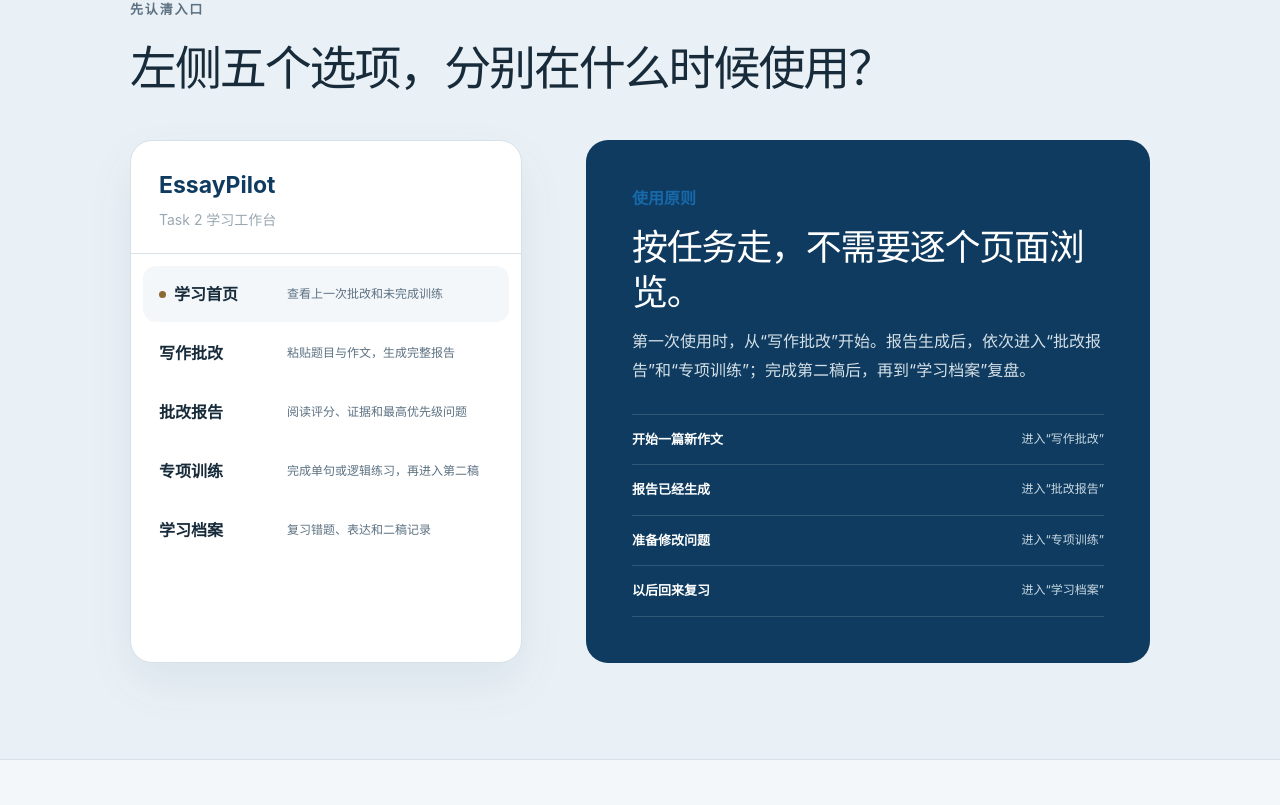
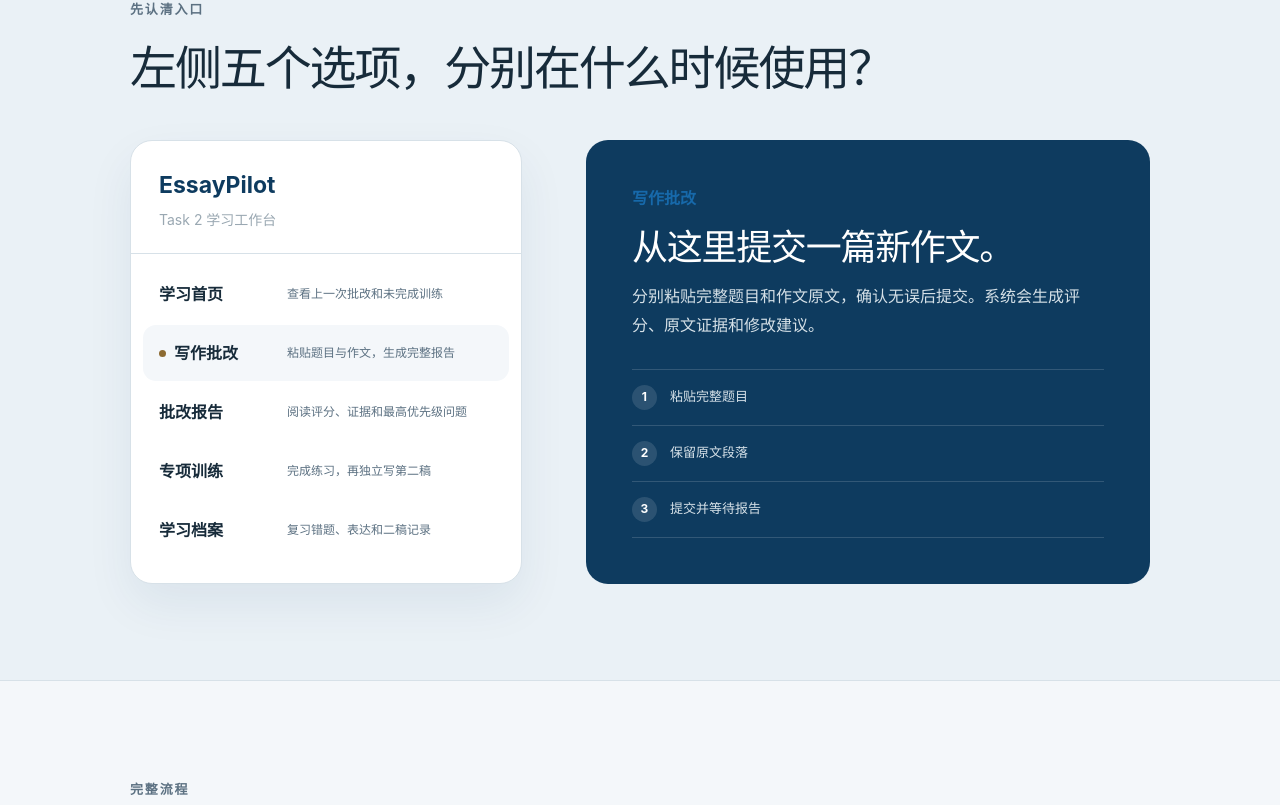
Before and after one commit to tornado266/EssayPilot-SEO, a Next.js app: page /methodology in a window 1280 px wide. Shown: the part 795-1600 px from the top of the page. Built offline with nearby package versions, Linux system fonts and the light colour scheme.

Commit message:
Refine methodology tutorial flow

```diff
--- a/app/globals.css
+++ b/app/globals.css
@@ -296,19 +296,20 @@
 .workspace-guide__brand strong { color: var(--navy); font-size: 23px; }
 .workspace-guide__brand span { color: #9aa8b2; font-size: 14px; }
 .workspace-guide__nav { display: grid; padding: 12px; }
-.workspace-guide__nav a { display: grid; grid-template-columns: 112px 1fr; gap: 16px; align-items: center; padding: 16px; border-radius: 13px; color: var(--ink); text-decoration: none; }
-.workspace-guide__nav a + a { margin-top: 3px; }
-.workspace-guide__nav a:hover, .workspace-guide__nav a.is-active { background: var(--mist); }
-.workspace-guide__nav a.is-active > span::before { content: ""; display: inline-block; width: 7px; height: 7px; margin-right: 8px; border-radius: 50%; background: #8c6a31; vertical-align: 2px; }
+.workspace-guide__nav button { display: grid; grid-template-columns: 112px 1fr; gap: 16px; align-items: center; width: 100%; padding: 16px; border: 0; border-radius: 13px; background: transparent; color: var(--ink); font: inherit; text-align: left; cursor: pointer; }
+.workspace-guide__nav button + button { margin-top: 3px; }
+.workspace-guide__nav button:hover, .workspace-guide__nav button:focus-visible, .workspace-guide__nav button.is-active { background: var(--mist); }
+.workspace-guide__nav button:focus-visible { outline: 2px solid var(--blue); outline-offset: -2px; }
+.workspace-guide__nav button.is-active > span::before { content: ""; display: inline-block; width: 7px; height: 7px; margin-right: 8px; border-radius: 50%; background: #8c6a31; vertical-align: 2px; }
 .workspace-guide__nav span { font-weight: 780; }
 .workspace-guide__nav small { color: var(--muted); font-size: 12px; line-height: 1.55; }
 .workspace-guide__notes { padding: clamp(28px, 4vw, 46px); border-radius: 22px; background: var(--navy); color: white; }
 .workspace-guide__notes h3 { margin: 15px 0 12px; color: white; font-size: clamp(26px, 3vw, 36px); line-height: 1.25; letter-spacing: -.035em; }
 .workspace-guide__notes > p { margin: 0; color: #d5e0e7; line-height: 1.85; }
 .workspace-guide__notes ol { display: grid; gap: 0; padding: 0; margin: 28px 0 0; list-style: none; border-top: 1px solid rgba(255,255,255,.15); }
-.workspace-guide__notes li { display: flex; justify-content: space-between; gap: 20px; padding: 15px 0; border-bottom: 1px solid rgba(255,255,255,.15); }
-.workspace-guide__notes li b { font-size: 13px; }
-.workspace-guide__notes li span { color: #c9d8e2; font-size: 12px; text-align: right; }
+.workspace-guide__notes li { display: flex; align-items: center; gap: 13px; padding: 15px 0; border-bottom: 1px solid rgba(255,255,255,.15); }
+.workspace-guide__notes li b { display: grid; flex: 0 0 25px; place-items: center; width: 25px; height: 25px; border-radius: 50%; background: rgba(255,255,255,.12); font-size: 12px; }
+.workspace-guide__notes li span { color: #d6e1e8; font-size: 13px; }
 
 @media (max-width: 900px) {
   nav { display: none; }
@@ -357,7 +358,7 @@
   .bottom-cta { padding: 32px 25px; }
   .bottom-cta .button { width: 100%; }
   .tutorial-option-action .button { width: 100%; }
-  .workspace-guide__nav a { grid-template-columns: 1fr; gap: 5px; }
+  .workspace-guide__nav button { grid-template-columns: 1fr; gap: 5px; }
   .workspace-guide__notes li { align-items: flex-start; flex-direction: column; gap: 5px; }
   .workspace-guide__notes li span { text-align: left; }
   .guide-grid { grid-template-columns: 1fr; }
--- a/app/methodology/page.tsx
+++ b/app/methodology/page.tsx
@@ -1,18 +1,10 @@
 import type { Metadata } from "next";
 import Link from "next/link";
 import { BottomCta, ContentHero, ContentSection } from "../_components/content-page";
+import { WorkspaceGuide } from "./workspace-guide";
 
 const canonicalUrl = "https://essaypilot.cn/methodology";
-const appUrl = "https://xbz4ydgw2t6cm2ytkh79vq.streamlit.app/";
 const expressionLibraryUrl = "https://xbz4ydgw2t6cm2ytkh79vq.streamlit.app/?page=growth";
-
-const workspaceSections = [
-  ["学习首页", "查看上一次批改和未完成训练", "home"],
-  ["写作批改", "粘贴题目与作文，生成完整报告", "write"],
-  ["批改报告", "阅读评分、证据和最高优先级问题", "report"],
-  ["专项训练", "完成单句或逻辑练习，再进入第二稿", "training"],
-  ["学习档案", "复习错题、表达和二稿记录", "growth"],
-] as const;
 
 export const metadata: Metadata = {
   title: "EssayPilot新手教程｜六步完成作文批改与二稿训练",
@@ -57,39 +49,7 @@
       />
 
       <ContentSection kicker="先认清入口" title="左侧五个选项，分别在什么时候使用？" muted>
-        <div className="workspace-guide">
-          <div className="workspace-guide__rail" aria-label="EssayPilot 学习工作台导航示意">
-            <div className="workspace-guide__brand">
-              <strong>EssayPilot</strong>
-              <span>Task 2 学习工作台</span>
-            </div>
-            <div className="workspace-guide__nav" role="navigation" aria-label="训练工具页面说明">
-              {workspaceSections.map(([label, description, page], index) => (
-                <a
-                  className={index === 0 ? "is-active" : ""}
-                  href={`${appUrl}?page=${page}`}
-                  target="_blank"
-                  rel="noreferrer"
-                  key={page}
-                >
-                  <span>{label}</span>
-                  <small>{description}</small>
-                </a>
-              ))}
-            </div>
-          </div>
-          <div className="workspace-guide__notes">
-            <span className="band-label">使用原则</span>
-            <h3>按任务走，不需要逐个页面浏览。</h3>
-            <p>第一次使用时，从“写作批改”开始。报告生成后，依次进入“批改报告”和“专项训练”；完成第二稿后，再到“学习档案”复盘。</p>
-            <ol>
-              <li><b>开始一篇新作文</b><span>进入“写作批改”</span></li>
-              <li><b>报告已经生成</b><span>进入“批改报告”</span></li>
-              <li><b>准备修改问题</b><span>进入“专项训练”</span></li>
-              <li><b>以后回来复习</b><span>进入“学习档案”</span></li>
-            </ol>
-          </div>
-        </div>
+        <WorkspaceGuide />
       </ContentSection>
 
       <ContentSection kicker="完整流程" title="从第一步开始，依次完成。">
@@ -101,26 +61,6 @@
             </li>
           ))}
         </ol>
-      </ContentSection>
-
-      <ContentSection kicker="可选复习" title="完成主流程后，还可以继续做两件事" muted>
-        <div className="related-grid related-grid-two">
-          <article className="related-card">
-            <span>学习档案</span>
-            <h3>复习自己的错题</h3>
-            <p>批改中的典型句子会进入学习档案，方便以后继续检查和复习。</p>
-          </article>
-          <article className="related-card">
-            <span>表达库</span>
-            <h3>练习可迁移表达</h3>
-            <p>从本篇作文或题材精选中选 1 个表达，用自己的意思造句，并在下一篇作文中再次使用。</p>
-          </article>
-        </div>
-        <div className="tutorial-option-action">
-          <a className="button button-secondary" href={expressionLibraryUrl} target="_blank" rel="noreferrer">
-            打开表达库 <span aria-hidden="true">↗</span>
-          </a>
-        </div>
       </ContentSection>
 
       <ContentSection kicker="报告阅读顺序" title="报告生成后，只按这个顺序看。" muted>
@@ -144,6 +84,26 @@
         </div>
       </ContentSection>
 
+      <ContentSection kicker="可选复习" title="完成主流程后，还可以继续做两件事" muted>
+        <div className="related-grid related-grid-two">
+          <article className="related-card">
+            <span>学习档案</span>
+            <h3>复习自己的错题</h3>
+            <p>批改中的典型句子会进入学习档案，方便以后继续检查和复习。</p>
+          </article>
+          <article className="related-card">
+            <span>表达库</span>
+            <h3>练习可迁移表达</h3>
+            <p>从本篇作文或题材精选中选 1 个表达，用自己的意思造句，并在下一篇作文中再次使用。</p>
+          </article>
+        </div>
+        <div className="tutorial-option-action">
+          <a className="button button-secondary" href={expressionLibraryUrl} target="_blank" rel="noreferrer">
+            打开表达库 <span aria-hidden="true">↗</span>
+          </a>
+        </div>
+      </ContentSection>
+
       <BottomCta
         title="准备好题目和初稿，就可以开始。"
         text="提交初稿后，跟随报告完成一次训练，再独立写出第二稿。"
--- /dev/null
+++ b/app/methodology/workspace-guide.tsx
@@ -0,0 +1,89 @@
+"use client";
+
+import { useState } from "react";
+
+const sections = [
+  {
+    key: "home",
+    label: "学习首页",
+    summary: "查看上一次批改和未完成训练",
+    title: "先看今天该继续做什么。",
+    text: "这里会显示最近一次批改、尚未完成的训练和第二稿进度。第一次使用时，可以直接去“写作批改”。",
+    steps: ["继续上一次学习", "查看当前重点", "开始一篇新作文"],
+  },
+  {
+    key: "write",
+    label: "写作批改",
+    summary: "粘贴题目与作文，生成完整报告",
+    title: "从这里提交一篇新作文。",
+    text: "分别粘贴完整题目和作文原文，确认无误后提交。系统会生成评分、原文证据和修改建议。",
+    steps: ["粘贴完整题目", "保留原文段落", "提交并等待报告"],
+  },
+  {
+    key: "report",
+    label: "批改报告",
+    summary: "阅读评分、证据和最高优先级问题",
+    title: "先找到最应该修改的问题。",
+    text: "先看四项分数和原文证据，再看最高优先级问题。不要急着一次修改报告里的所有内容。",
+    steps: ["看四项分数", "核对原文证据", "确认最高优先级问题"],
+  },
+  {
+    key: "training",
+    label: "专项训练",
+    summary: "完成练习，再独立写第二稿",
+    title: "把报告中的问题真正改一遍。",
+    text: "围绕最高优先级问题完成单句或逻辑训练，然后回到原题，独立写出完整第二稿。",
+    steps: ["完成针对性练习", "回到原题修改", "独立提交第二稿"],
+  },
+  {
+    key: "growth",
+    label: "学习档案",
+    summary: "复习错题、表达和二稿记录",
+    title: "以后回来复习和回看进步。",
+    text: "这里集中保存错题、表达练习和二稿记录，适合在下一篇作文前快速复习。",
+    steps: ["复习典型错题", "练习一个表达", "查看二稿记录"],
+  },
+] as const;
+
+export function WorkspaceGuide() {
+  const [activeKey, setActiveKey] = useState<(typeof sections)[number]["key"]>("write");
+  const active = sections.find((section) => section.key === activeKey) ?? sections[1];
+
+  return (
+    <div className="workspace-guide">
+      <div className="workspace-guide__rail" aria-label="EssayPilot 学习工作台导航示意">
+        <div className="workspace-guide__brand">
+          <strong>EssayPilot</strong>
+          <span>Task 2 学习工作台</span>
+        </div>
+        <div className="workspace-guide__nav" role="tablist" aria-label="训练工具页面说明">
+          {sections.map((section) => (
+            <button
+              className={section.key === active.key ? "is-active" : ""}
+              type="button"
+              role="tab"
+              aria-selected={section.key === active.key}
+              aria-controls="workspace-guide-panel"
+              onClick={() => setActiveKey(section.key)}
+              key={section.key}
+            >
+              <span>{section.label}</span>
+              <small>{section.summary}</small>
+            </button>
+          ))}
+        </div>
+      </div>
+
+      <div className="workspace-guide__notes" id="workspace-guide-panel" role="tabpanel">
+        <span className="band-label">{active.label}</span>
+        <h3>{active.title}</h3>
+        <p>{active.text}</p>
+        <ol>
+          {active.steps.map((step, index) => (
+            <li key={step}><b>{index + 1}</b><span>{step}</span></li>
+          ))}
+        </ol>
+      </div>
+    </div>
+  );
+}
```
Also changed, not shown: 1 other file (tests, documents, lock files or other folders).
